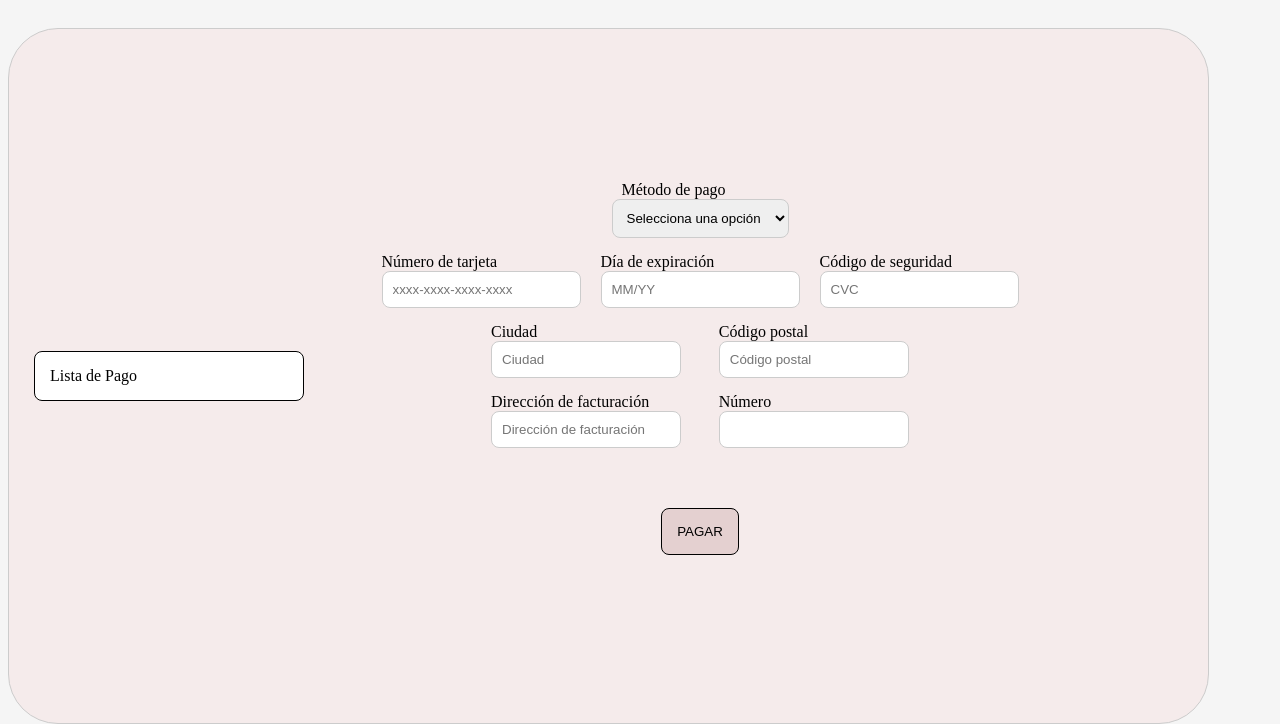
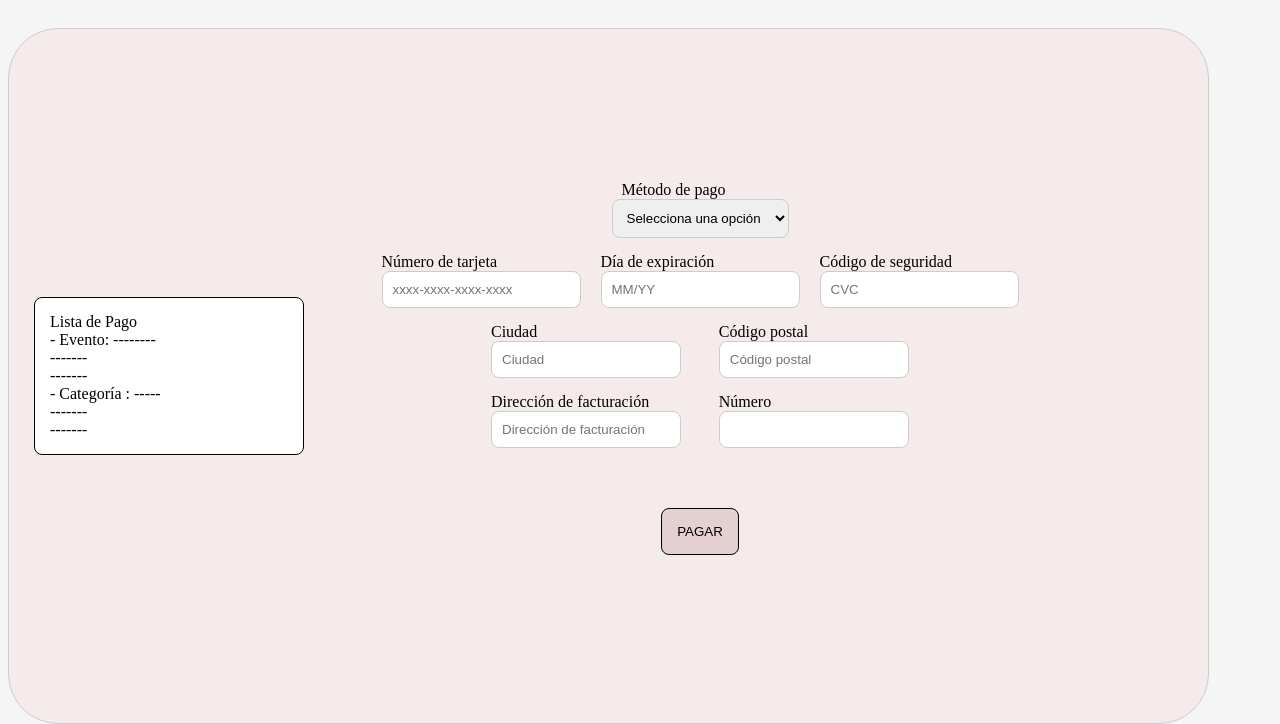
Before and after one commit to DaereanLegrand/EVENT-HUB-SOURCE, a website: page public/pago.html in a window 1280 px wide. Shown: the part 100-824 px from the top of the page. Drawn offline with nearby package versions, Linux system fonts and the light colour scheme.

Commit message:
testing-pago

```diff
--- a/public/pago.html
+++ b/public/pago.html
@@ -48,7 +48,15 @@
     <!-- Tus elementos de llenado aquí -->
 		<div class="outer-box">
   			<div class="left-box">
-  			Lista de Pago
+  			             Lista de Pago
+  			<br />
+  			- Evento: --------
+  			<br />    -------
+			<br />    -------
+  			<br />
+  			- Categoría : -----
+  			<br />    -------
+  			<br />    -------
   			 </div>
   <div class="right-box">
         <form id="contenido">
```
